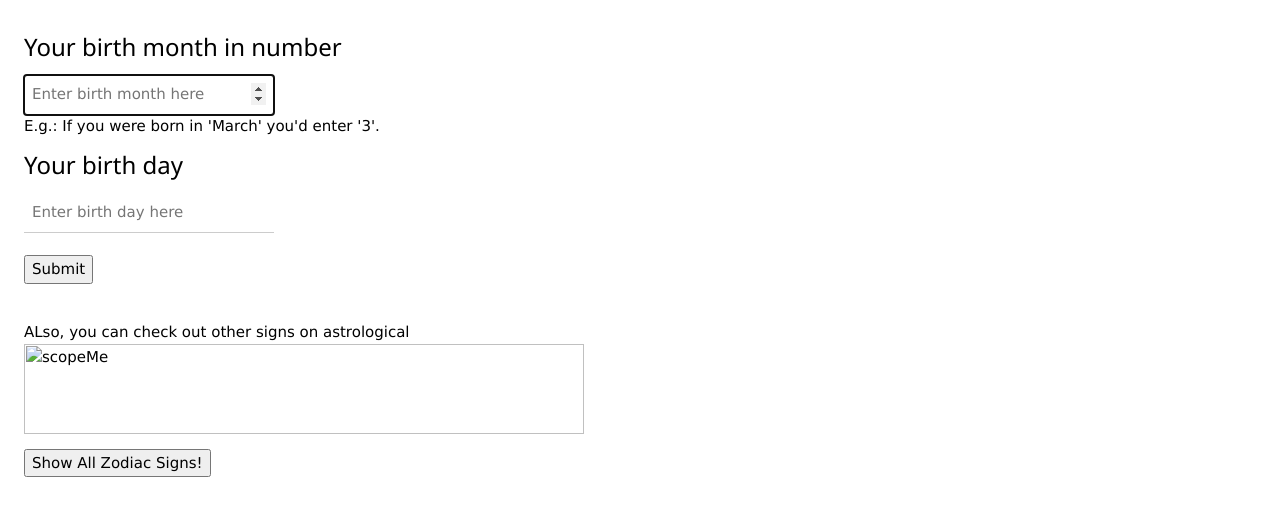
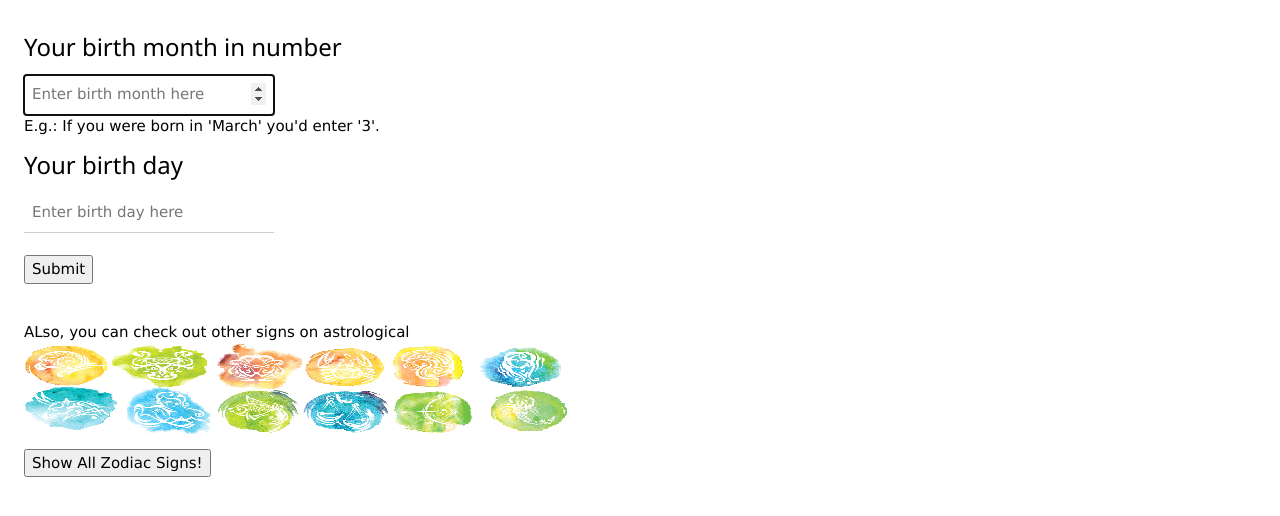
Before and after one commit to LanaLPH/horoscopes, a plain HTML site: page index.html in a window 1280 px wide. Shown: the part 122-638 px from the top of the page. Drawn offline with nearby package versions, Linux system fonts and the light colour scheme.

Commit message:
Update index.html

```diff
--- a/index.html
+++ b/index.html
@@ -26,7 +26,7 @@
         <p>
             <br> ALso, you can check out other signs on astrological
             <br>
-            <img id="scopeMe" src="Scopes.png" alt="scopeMe" width="560" height="90">
+            <img id="scopeMe" src="images/Scopes.png" alt="scopeMe" width="560" height="90">
         </p>
         <button id="button2" type="button" onclick="showAllZodiacSigns()">Show All Zodiac Signs!</button>
         <p id=para>
```
